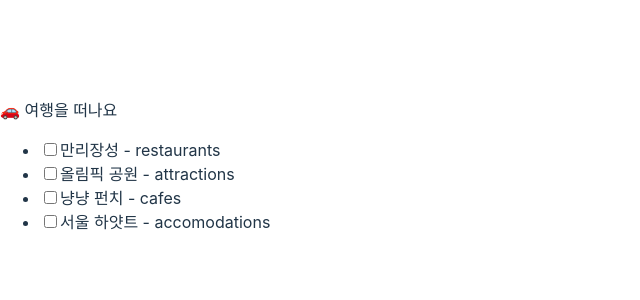
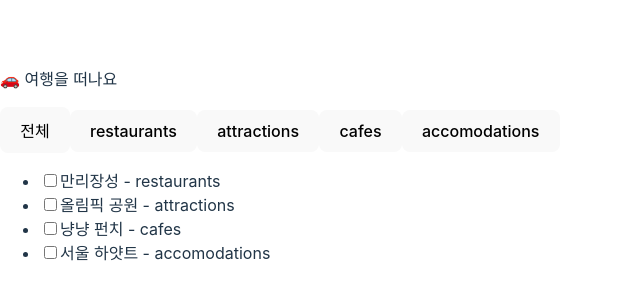
Before and after one commit to side-project-a/FE, a React (Vite) app: page /planner in a window 1280 px wide. Shown: the part 234-534 px from the top of the page, without its empty margins (0-640 px from the left). Built offline with nearby package versions, Linux system fonts and the light colour scheme.

Commit message:
Feat: add categorization options

```diff
--- a/src/pages/Planner/Planner.tsx
+++ b/src/pages/Planner/Planner.tsx
@@ -1,16 +1,26 @@
 import { PlacesList, usePlacesList } from '@/wigets';
 
 export default function Planner() {
-  const { selectedPlaces, allPlaces, handleListClick, handleRemovePlace } =
-    usePlacesList();
+  const {
+    allPlaces,
+    selectedPlaces,
+    selectedCategory,
+    filteredPlaces,
+    handleListClick,
+    handleRemovePlace,
+    handleCategorySelect,
+  } = usePlacesList();
   return (
     <div>
       <p>🚗 여행을 떠나요</p>
       <PlacesList
+        allPlaces={allPlaces}
         selectedPlaces={selectedPlaces}
-        allPlaces={allPlaces}
+        selectedCategory={selectedCategory}
+        filteredPlaces={filteredPlaces}
         handleListClick={handleListClick}
         handleRemovePlace={handleRemovePlace}
+        handleCategorySelect={handleCategorySelect}
       />
     </div>
   );
--- a/src/wigets/PlacesList/model.ts
+++ b/src/wigets/PlacesList/model.ts
@@ -6,10 +6,24 @@
   const [selectedPlaces, setSelectedPlaces] = useState<{
     [key: string]: boolean;
   }>({});
+  const [selectedCategory, setSelectedCategory] = useState<
+    'restaurants' | 'attractions' | 'cafes' | 'accomodations' | null
+  >(null);
+  const [filteredPlaces, setFilteredPlaces] = useState<Place[]>(allPlaces);
 
   useEffect(() => {
     setAllPlace(dummies);
   }, []);
+
+  useEffect(() => {
+    if (selectedCategory === null) {
+      setFilteredPlaces(allPlaces);
+    } else {
+      setFilteredPlaces(
+        allPlaces.filter(place => place.categories === selectedCategory),
+      );
+    }
+  }, [selectedCategory, allPlaces]);
 
   const handleListClick = (place: Place) => {
     setSelectedPlaces(prev => ({
@@ -26,10 +40,19 @@
     });
   };
 
+  const handleCategorySelect = (
+    category: 'restaurants' | 'attractions' | 'cafes' | 'accomodations' | null,
+  ) => {
+    setSelectedCategory(category);
+  };
+
   return {
+    allPlaces,
     selectedPlaces,
+    selectedCategory,
+    filteredPlaces,
     handleListClick,
     handleRemovePlace,
-    allPlaces,
+    handleCategorySelect,
   };
 }
--- a/src/wigets/PlacesList/ui.tsx
+++ b/src/wigets/PlacesList/ui.tsx
@@ -1,24 +1,106 @@
-import { ReactElement } from 'react';
+import { ReactElement, memo } from 'react';
 import { Place } from './PlacesData';
 
 interface PlacesListProps {
   allPlaces: Place[];
   selectedPlaces: { [key: string]: boolean };
+  selectedCategory:
+    | 'restaurants'
+    | 'attractions'
+    | 'cafes'
+    | 'accomodations'
+    | null;
+  filteredPlaces: Place[];
   handleListClick: (place: Place) => void;
   handleRemovePlace: (name: string) => void;
+  handleCategorySelect: (
+    category: 'restaurants' | 'attractions' | 'cafes' | 'accomodations' | null,
+  ) => void;
 }
+
+interface CategoryButtonProps {
+  category: 'restaurants' | 'attractions' | 'cafes' | 'accomodations' | null;
+  selectedCategory:
+    | 'restaurants'
+    | 'attractions'
+    | 'cafes'
+    | 'accomodations'
+    | null;
+  onCategorySelect: (
+    category: 'restaurants' | 'attractions' | 'cafes' | 'accomodations' | null,
+  ) => void;
+}
+
+const CategoryButton: React.FC<CategoryButtonProps> = memo(
+  ({ category, selectedCategory, onCategorySelect }: CategoryButtonProps) => (
+    <button
+      type="button"
+      className={
+        selectedCategory === category ? 'selected-chip' : 'unselected-chip'
+      }
+      onClick={() => onCategorySelect(category)}
+    >
+      {category ?? '전체'}
+    </button>
+  ),
+);
 
 export default function PlacesList({
   allPlaces,
   selectedPlaces,
+  selectedCategory,
+  filteredPlaces,
   handleListClick,
   handleRemovePlace,
+  handleCategorySelect,
 }: PlacesListProps): ReactElement {
   return (
     <div>
+      {/* 카테고리 선택 버튼 */}
+      <div>
+        <CategoryButton
+          category={null}
+          selectedCategory={selectedCategory}
+          onCategorySelect={handleCategorySelect}
+        />
+        <CategoryButton
+          category="restaurants"
+          selectedCategory={selectedCategory}
+          onCategorySelect={handleCategorySelect}
+        />
+        <CategoryButton
+          category="attractions"
+          selectedCategory={selectedCategory}
+          onCategorySelect={handleCategorySelect}
+        />
+        <CategoryButton
+          category="cafes"
+          selectedCategory={selectedCategory}
+          onCategorySelect={handleCategorySelect}
+        />
+        <CategoryButton
+          category="accomodations"
+          selectedCategory={selectedCategory}
+          onCategorySelect={handleCategorySelect}
+        />
+      </div>
       <ul>
         {/* 장소 리스트 렌더링 */}
-        {allPlaces.map(place => (
+        {selectedCategory === null
+          ? allPlaces.map(place => (
+              <li key={place.name}>
+                <input
+                  id={`place-${place.name}`}
+                  type="checkbox"
+                  checked={selectedPlaces[place.name] || false}
+                  onChange={() => handleListClick(place)}
+                />
+                <label htmlFor={`place-${place.name}`}>
+                  {place.name} - {place.categories}
+                </label>
+              </li>
+            ))
+          : filteredPlaces.map(place => (
               <li key={place.name}>
                 <input
                   id={`place-${place.name}`}
```
Lines whose indentation alone changed are shown as unchanged.
